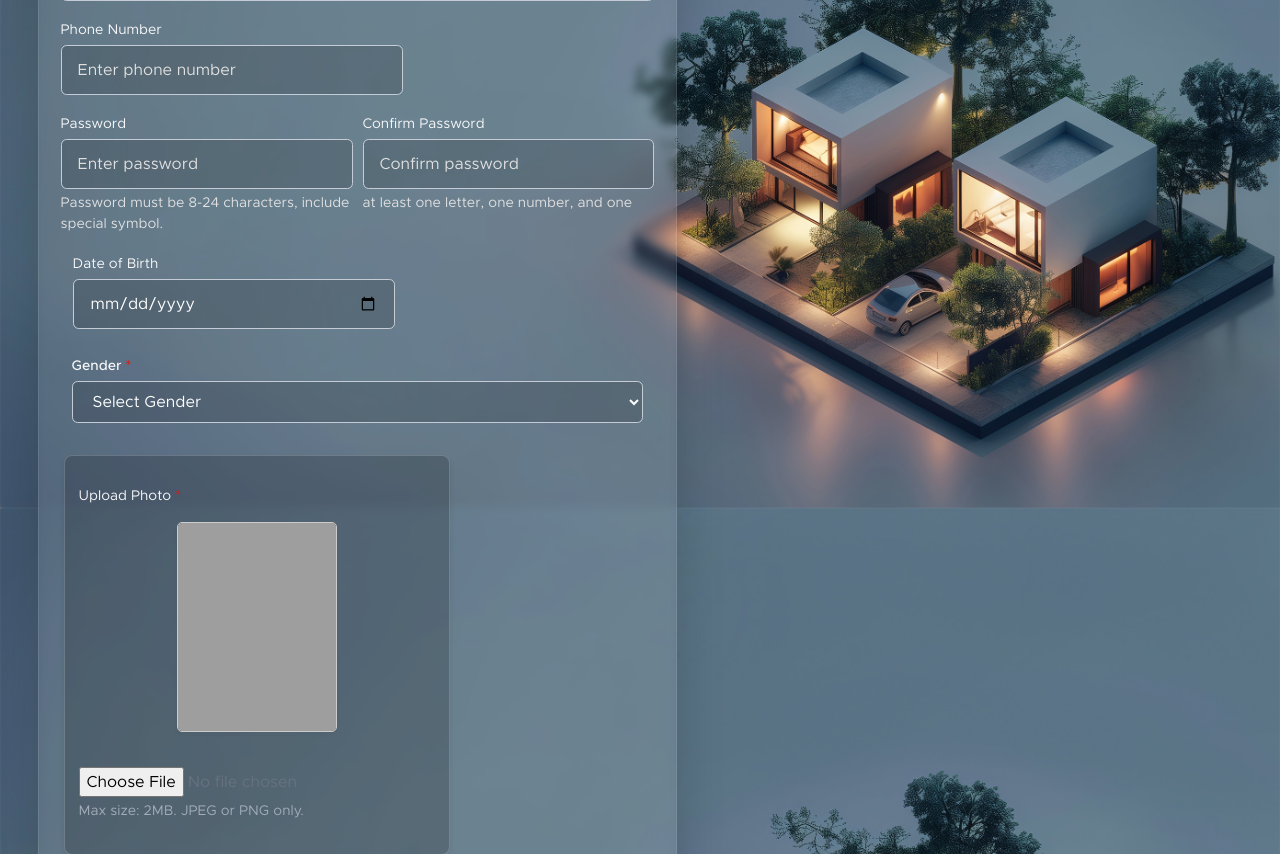
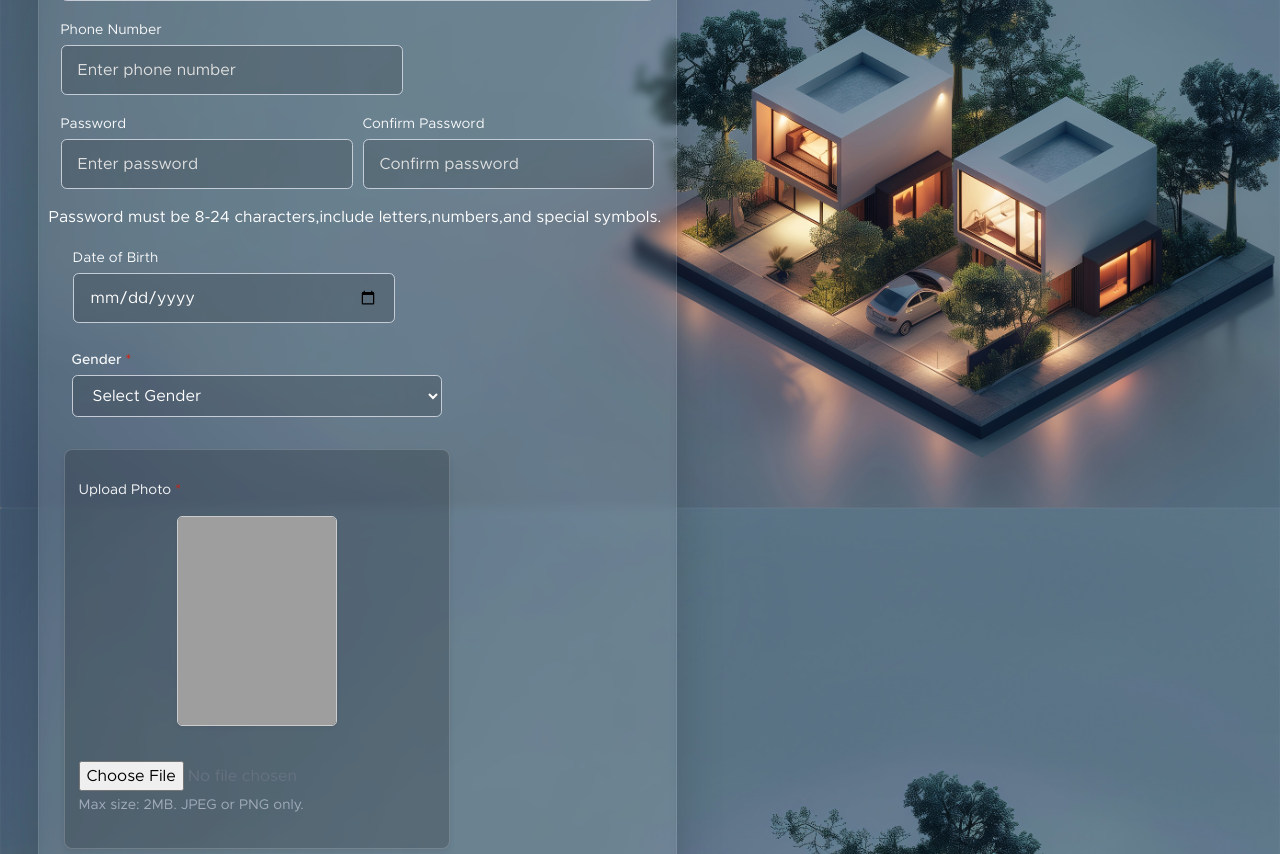
Before and after one commit to atulitha/sriadityadevelopers, a Flask app: page /register-Client-form.html in a window 1280 px wide. Shown: the part 349-1203 px from the top of the page. Run offline with Flask 3, Linux system fonts and the light colour scheme; some libraries are stand-ins or nearby versions; grey boxes are pictures that could not be loaded.

Commit message:
Refactor client registration form: improve layout and enhance password instructions

```diff
--- a/templates/register-Client-form.html
+++ b/templates/register-Client-form.html
@@ -198,25 +198,20 @@
                                                            pattern="^(?=.*[A-Za-z])(?=.*\d)(?=.*[@$!%*#?&])[A-Za-z\d@$!%*#?&]{8,24}$"
                                                            required
                                                            title="Password must be 8-24 characters, include letters, numbers, and special symbols."/>
-                                                <small class="form-text text-muted" style="color:#e0e0e0 !important;">
-                                                     Password must be 8-24 characters, include
-                                                     special symbol.
-                                                </small>
                                                 </div>
                                             </div>
                                             <div class="col-md-6">
                                                 <div class="form-group">
-                                                <label class="small mb-1" for="inputConfirmPassword">Confirm
-                                                    Password</label>
+                                                    <label class="small mb-1" for="inputConfirmPassword">Confirm Password</label>
                                                     <input class="form-control py-4" id="inputConfirmPassword"
                                                            type="password" placeholder="Confirm password"/>
-                                                <small class="form-text text-muted" style="color:#e0e0e0 !important;">
-                                                    at least one letter, one number, and one
-                                                </small>
                                                     <div id="confirmPasswordError"
                                                          style="display:none;color:red;"></div>
                                                 </div>
                                             </div>
+                                        </div>
+                                        <div class="row justify-content-left">
+                                            <p style="color:white;"> Password must be 8-24 characters,include letters,numbers,and special symbols.</p>
                                         </div>
                                         <!-- Date of Birth -->
                                         <div class="col-md-7">
@@ -227,7 +222,7 @@
                                         </div>
                                         <!-- Gender Field Row -->
                                         <div class="form-row py-2">
-                                        <div class="col-md-12 px-3">
+                                            <div class="col-md-8 px-3">
                                                 <div class="form-group mb-0">
                                                     <label class="small mb-1 font-weight-bold" for="gender">
                                                         Gender <span class="text-danger">*</span>
```
Lines whose indentation alone changed are shown as unchanged.
